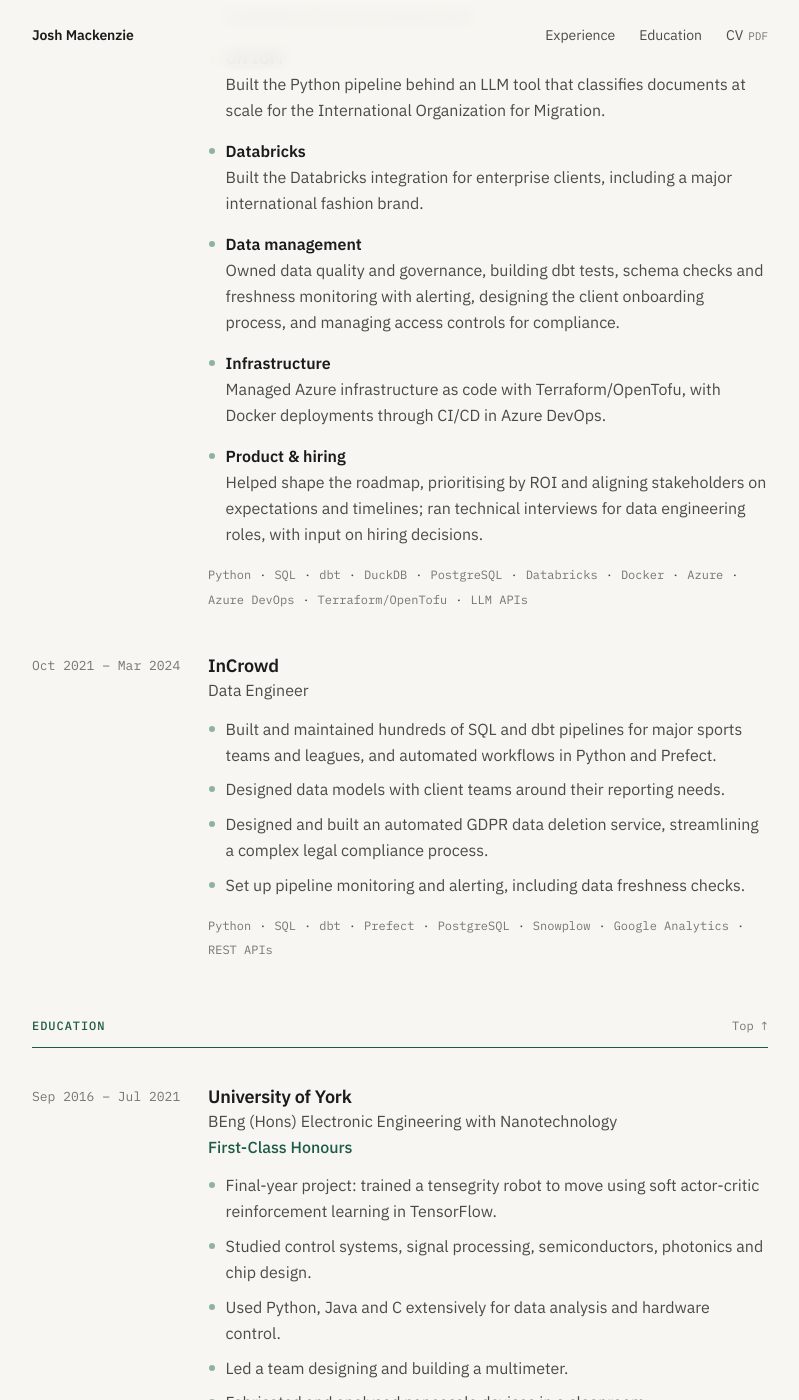
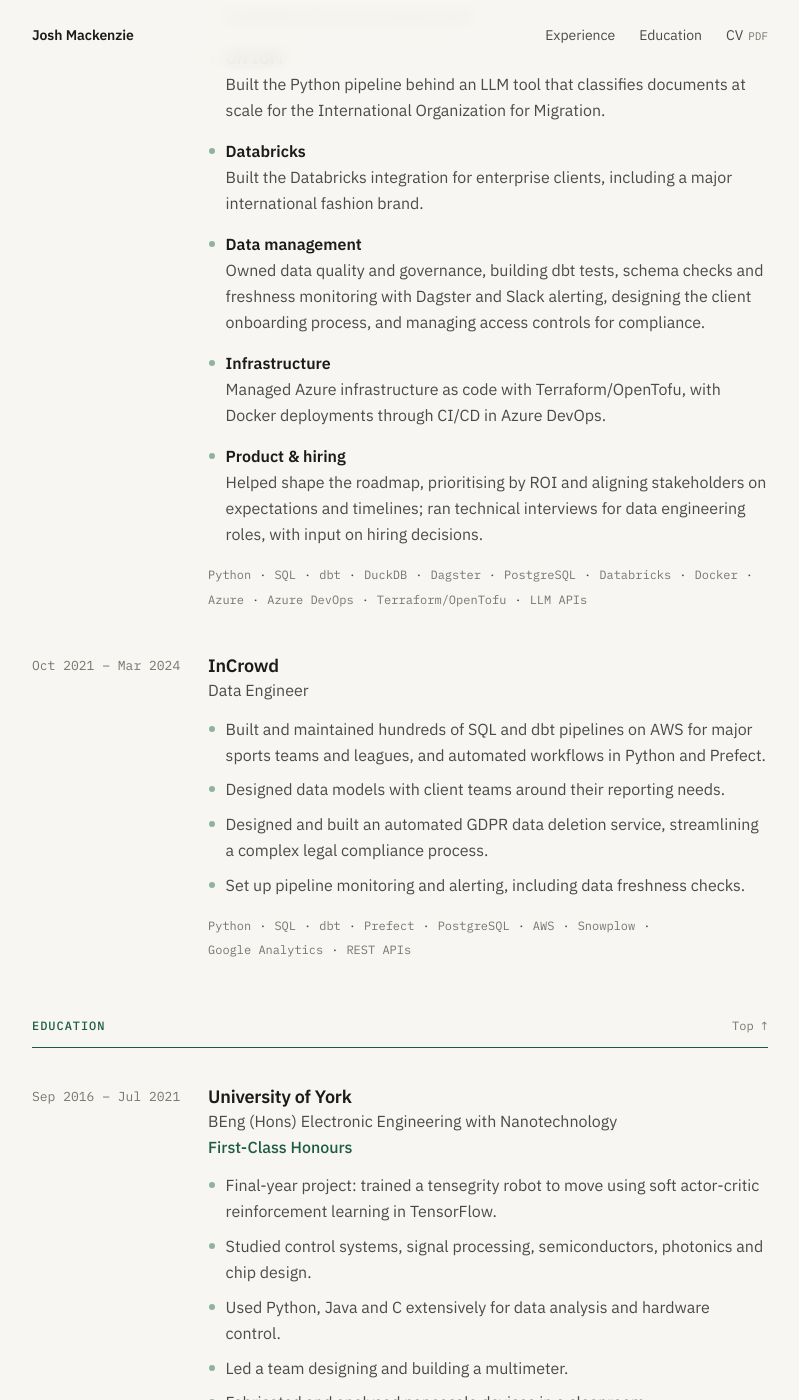
Before and after one commit to josh-mackenzie/josh-mackenzie.github.io, a Jekyll site: the page built from docs/index.markdown, in a window 1280 px wide and 1400 px high, scrolled down 947 px. Shown: the whole window, without its empty margins (240-1039 px from the left). Built offline with Jekyll 4.4.1, drawn with Linux system fonts in a browser that asks for light colours.

Commit message:
Add AWS (InCrowd) and Dagster (NeuerEnergy) to CV
Co-Authored-By: Claude Opus 5.5 <noreply@anthropic.com>

```diff
--- a/docs/_data/cv.yml
+++ b/docs/_data/cv.yml
@@ -42,23 +42,23 @@ experience:
       - label: Databricks
         text: Built the Databricks integration for enterprise clients, including a major international fashion brand.
       - label: Data management
-        text: Owned data quality and governance, building dbt tests, schema checks and freshness monitoring with alerting, designing the client onboarding process, and managing access controls for compliance.
+        text: Owned data quality and governance, building dbt tests, schema checks and freshness monitoring with Dagster and Slack alerting, designing the client onboarding process, and managing access controls for compliance.
       - label: Infrastructure
         text: Managed Azure infrastructure as code with Terraform/OpenTofu, with Docker deployments through CI/CD in Azure DevOps.
       - label: Product & hiring
         text: Helped shape the roadmap, prioritising by ROI and aligning stakeholders on expectations and timelines; ran technical interviews for data engineering roles, with input on hiring decisions.
-    tech: ["Python", "SQL", "dbt", "DuckDB", "PostgreSQL", "Databricks", "Docker", "Azure", "Azure DevOps", "Terraform/OpenTofu", "LLM APIs"]
+    tech: ["Python", "SQL", "dbt", "DuckDB", "Dagster", "PostgreSQL", "Databricks", "Docker", "Azure", "Azure DevOps", "Terraform/OpenTofu", "LLM APIs"]
 
   - title: Data Engineer
     company: InCrowd
     start: Oct 2021
     end: Mar 2024
     highlights:
-      - text: Built and maintained hundreds of SQL and dbt pipelines for major sports teams and leagues, and automated workflows in Python and Prefect.
+      - text: Built and maintained hundreds of SQL and dbt pipelines on AWS for major sports teams and leagues, and automated workflows in Python and Prefect.
       - text: Designed data models with client teams around their reporting needs.
       - text: Designed and built an automated GDPR data deletion service, streamlining a complex legal compliance process.
       - text: Set up pipeline monitoring and alerting, including data freshness checks.
-    tech: ["Python", "SQL", "dbt", "Prefect", "PostgreSQL", "Snowplow", "Google Analytics", "REST APIs"]
+    tech: ["Python", "SQL", "dbt", "Prefect", "PostgreSQL", "AWS", "Snowplow", "Google Analytics", "REST APIs"]
 
 education:
   - degree: BEng (Hons) Electronic Engineering with Nanotechnology
```
Also changed, not shown: 1 other file.
